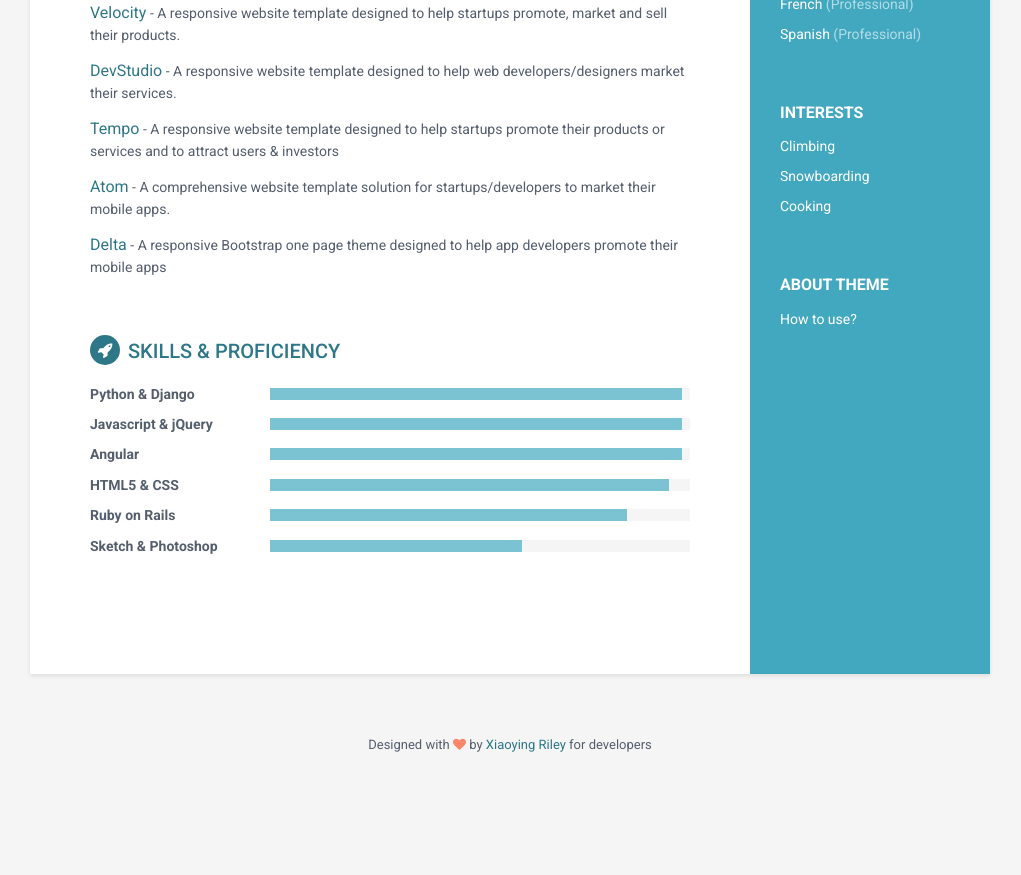
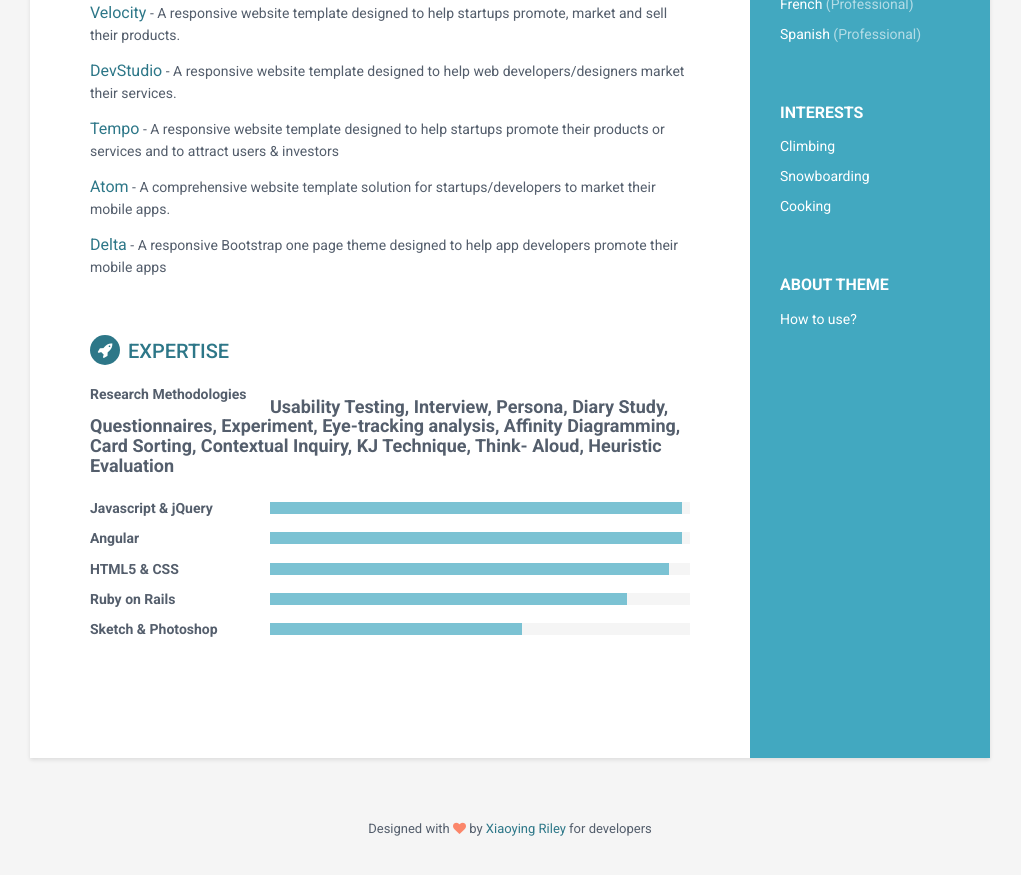
Before and after one commit to hsiangchunwang/hsiangchunwang.github.io, a Jekyll site: the page built from index.html, in a window 1280 px wide and 900 px high, scrolled down 1042 px. Shown: the top 875 px of the window, without its empty margins (130-1151 px from the left). Built offline with Jekyll 4.4.1, drawn with Linux system fonts in a browser that asks for light colours; before the commit the page ends 1858 px from its top, so only the background shows below that.

Commit message:
Update skills.html

```diff
--- a/_includes/skills.html
+++ b/_includes/skills.html
@@ -1,12 +1,9 @@
 <section class="skills-section section">
-                <h2 class="section-title"><i class="fa fa-rocket"></i>Skills &amp; Proficiency</h2>
+                <h2 class="section-title"><i class="fa fa-rocket"></i>EXPERTISE</h2>
                 <div class="skillset">
                     <div class="item">
-                        <h3 class="level-title">Python &amp; Django</h3>
-                        <div class="level-bar">
-                            <div class="level-bar-inner" data-level="98%">
-                            </div>
-                        </div><!--//level-bar-->
+                        <h3 class="level-title">Research Methodologies</h3>
+                          <h4>Usability Testing, Interview, Persona, Diary Study, Questionnaires, Experiment, Eye-tracking analysis, Affinity Diagramming, Card Sorting, Contextual Inquiry, KJ Technique, Think- Aloud, Heuristic Evaluation</h4>
                     </div><!--//item-->
 
                     <div class="item">
```
